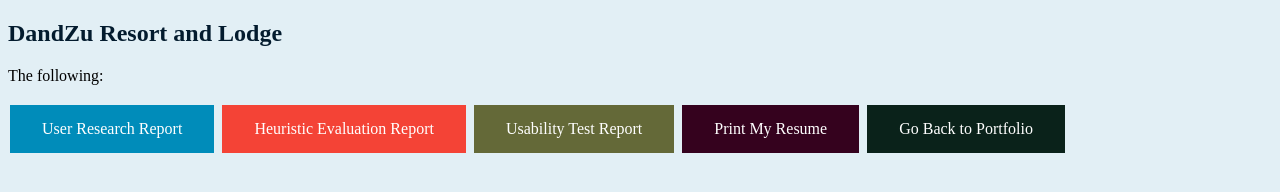
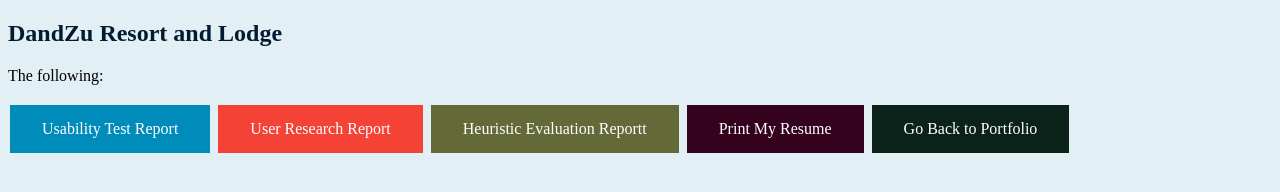
Before and after one commit to WFisseha/UX-UI.github.io, a plain HTML site: page index.html in a window 1280 px wide. Drawn offline with Linux system fonts and the light colour scheme.

Commit message:
Update index.html

```diff
--- a/index.html
+++ b/index.html
@@ -33,9 +33,9 @@ body {background-color: rgb(226, 239, 245);}
 <p>The following:</p>
 
 
-<a href="DandZu-UsabilityTest.pdf" target="_blank" class="button button2">User Research Report</a>
-<a href="DandZuUserResearch.pdf" target="_blank" class="button button3">Heuristic Evaluation Report</a>
-<a href="DandZu-HeuristicEvaluation.pdf" target="_blank" class="button button4">Usability Test Report</a>
+<a href="DandZu-UsabilityTest.pdf" target="_blank" class="button button2">Usability Test Report</a>
+<a href="DandZuUserResearch.pdf" target="_blank" class="button button3">User Research Report</a>
+<a href="DandZu-HeuristicEvaluation.pdf" target="_blank" class="button button4">Heuristic Evaluation Reportt</a>
 <a href="resume-WFisseha.pdf" target="_blank" class="button button6">Print My Resume</a>
 <a href="https://wossenufisseha.myportfolio.com/" class="button button5">Go Back to Portfolio</a>
 
```
